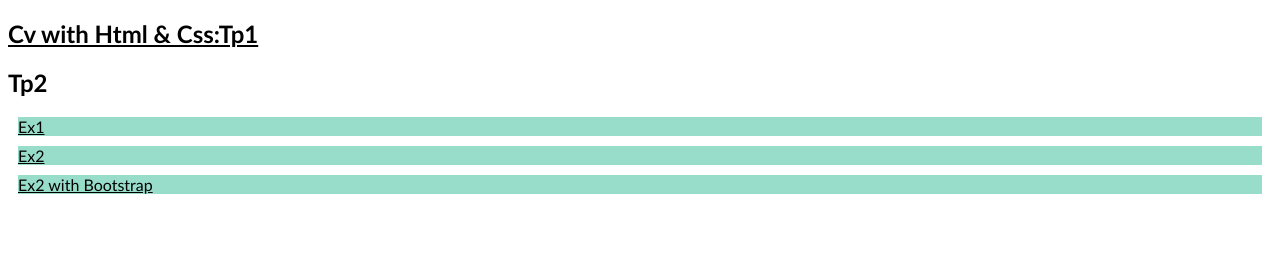
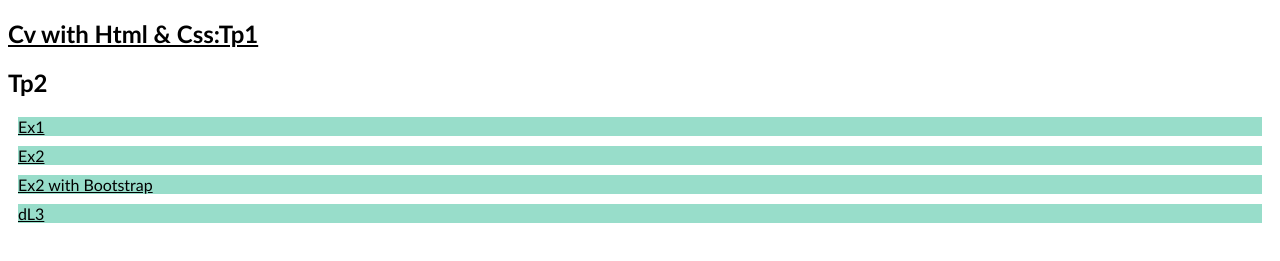
Before and after one commit to Us-sef/tp1, a plain HTML site: page index.html in a window 1280 px wide. Shown: the part 63-324 px from the top of the page. Drawn offline with Linux system fonts and the light colour scheme.

Commit message:
Update index.html

```diff
--- a/index.html
+++ b/index.html
@@ -31,7 +31,7 @@
         <li><a href="ex1tp2.html"> Ex1</a></li>
         <li><a href="ex2tp2.html"> Ex2 </a></li>
         <li> <a href="ex2(btsp)tp2.html"> Ex2 with Bootstrap</a></li>
-
+        <li> <a href="https://devoirlibre3.000webhostapp.com/index.php"> dL3</a></li>
      </ul>
 
 
```
